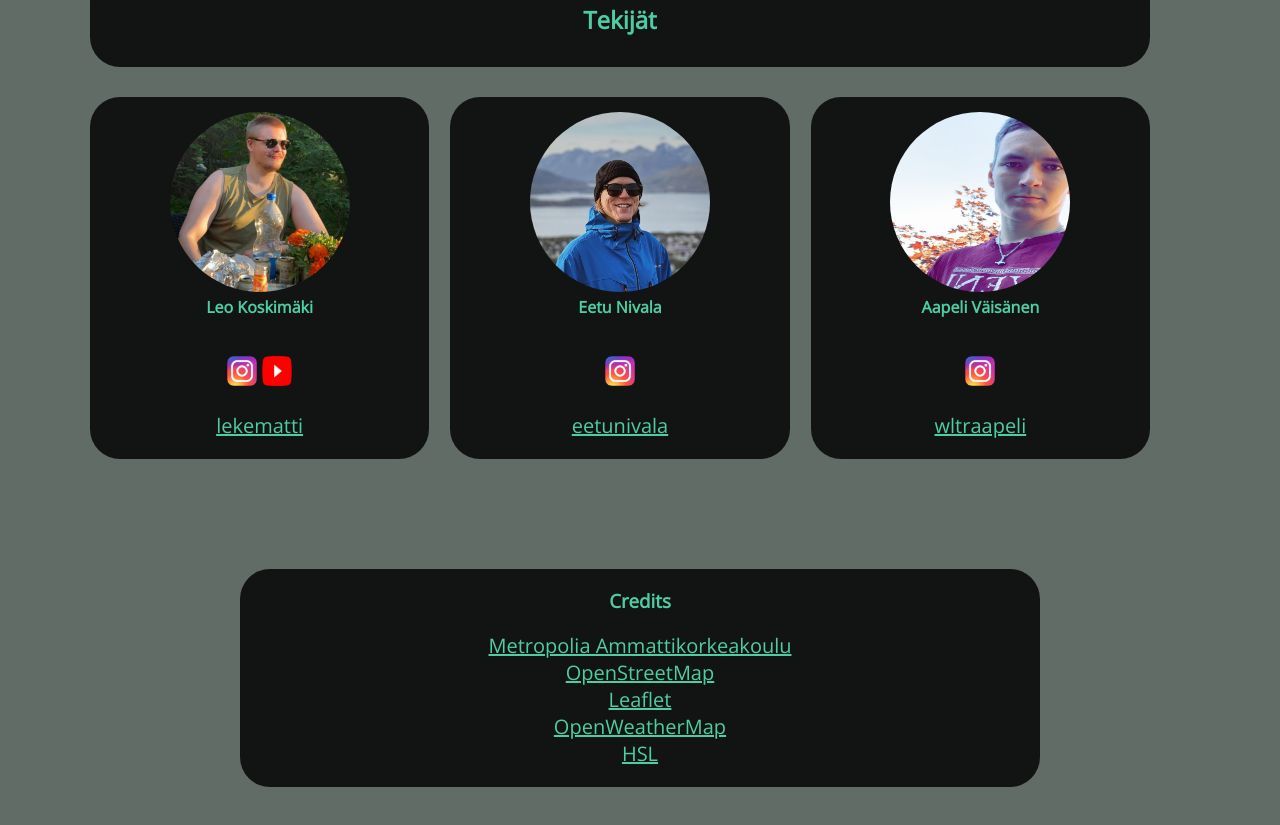
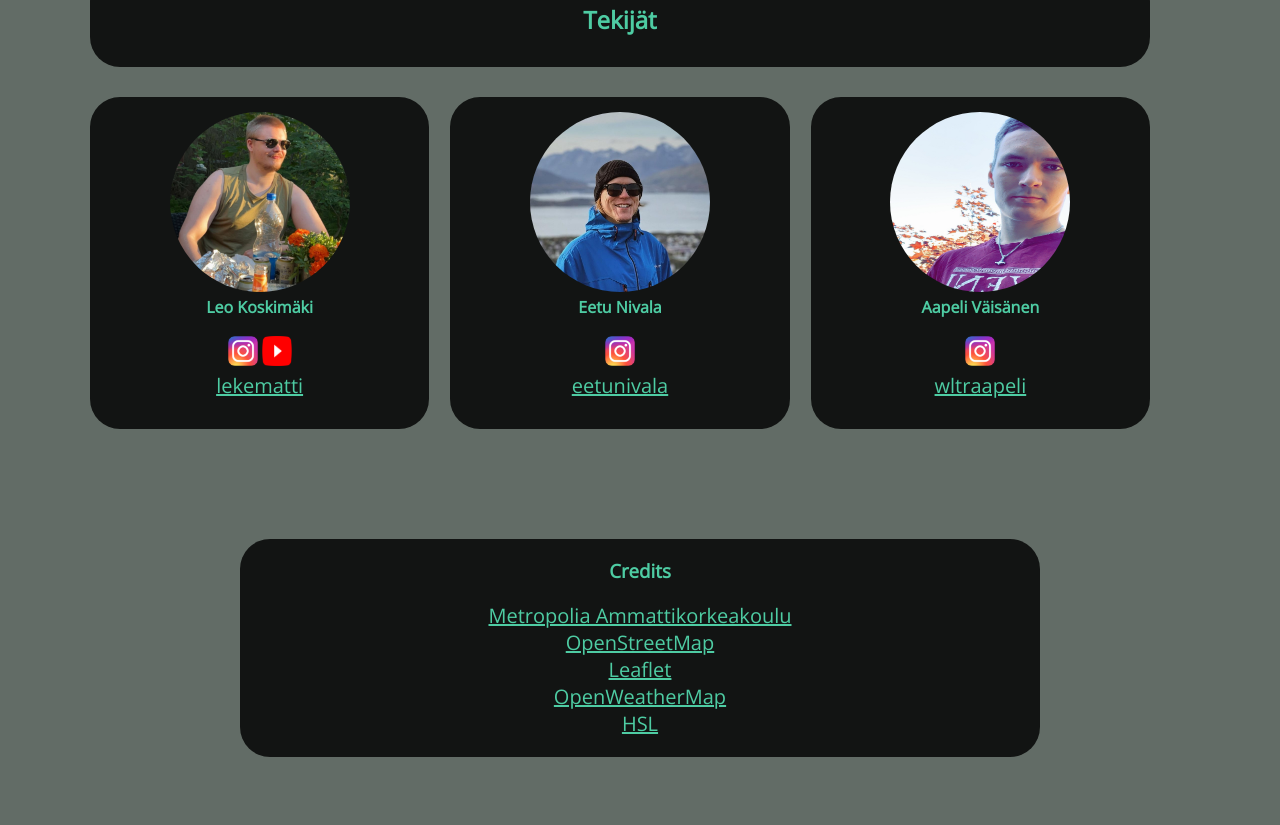
Before and after one commit to Lekematti/Web-Digi-Project, a plain HTML site: page credits.html in a window 1280 px wide. Shown: the part 682-1507 px from the top of the page. Drawn offline with nearby package versions, Linux system fonts and the light colour scheme.

Commit message:
Profiilikortteja korjattu.

```diff
--- a/credits.html
+++ b/credits.html
@@ -48,29 +48,29 @@
             <img src="img/lekematti.jpg" style="border-radius: 50%; margin-top: 15px;" alt="leo" type="img/jpeg" width="180px" height="180px"/>
             <figcaption>Leo Koskimäki</figcaption>
             <br>
-            <p>
-                <a id="leoIG" href="http://www.instagram.com/lekematti/"><img src="img/instagram-logo.png" alt="kuva logosta" width="30px" height="30px"/></a>
-                <a id="leoYT" href="https://www.youtube.com/channel/UCkTLQKkjZAh-u5P_yoYYVtw"><img src="img/youtubelogo.png" alt="kuva logosta" width="30px" height="30px"/></a>
-            </p>
-            <p><a href="http://www.instagram.com/lekematti/">lekematti</a></p>
+            <a id="leoIG" href="http://www.instagram.com/lekematti/"><img src="img/instagram-logo.png" alt="kuva logosta" width="30px" height="30px"/></a>
+            <a id="leoYT" href="https://www.youtube.com/channel/UCkTLQKkjZAh-u5P_yoYYVtw"><img src="img/youtubelogo.png" alt="kuva logosta" width="30px" height="30px"/></a>
+            <br>
+            <a href="http://www.instagram.com/lekematti/">lekematti</a>
+            <p style="margin-bottom: 30px"></p>
         </div>
         <div class="flex-item flex-item3" style="background: #000000d0; border-radius: 30px; margin-top: 30px">
             <img src="img/eetu.jpg" style="border-radius: 50%; margin-top: 15px;" alt="eetu" type="img/jpeg" width="180px" height="180px"/>
             <figcaption>Eetu Nivala</figcaption>
             <br>
-            <p>
-                <a href="http://www.instagram.com/eetunivala/"><img src="img/instagram-logo.png" alt="kuva logosta" width="30px" height="30px"/></a>
-            </p>
-            <p><a href="http://www.instagram.com/eetunivala/">eetunivala</a></p>
+            <a href="http://www.instagram.com/eetunivala/"><img src="img/instagram-logo.png" alt="kuva logosta" width="30px" height="30px"/></a>
+            <br>
+            <a href="http://www.instagram.com/eetunivala/">eetunivala</a>
+            <p style="margin-bottom: 30px"></p>
         </div>
         <div class="flex-item flex-item4" style="background: #000000d0; margin-left: 2%; border-radius: 30px; margin-top: 30px">
             <img src="img/Aapeli.jpeg" style="border-radius: 50%; margin-top: 15px;" alt="aapeli" type="img/jpeg" width="180px" height="180px"/>
             <figcaption>Aapeli Väisänen</figcaption>
             <br>
-            <p>
-                <a href="http://www.instagram.com/wltraapeli/"><img src="img/instagram-logo.png" alt="kuva logosta" width="30px" height="30px"/></a>
-            </p>
-            <p><a href="http://www.instagram.com/wltraapeli/">wltraapeli</a></p>
+            <a href="http://www.instagram.com/wltraapeli/"><img src="img/instagram-logo.png" alt="kuva logosta" width="30px" height="30px"/></a>
+            <br>
+            <a href="http://www.instagram.com/wltraapeli/">wltraapeli</a>
+            <p style="margin-bottom: 30px"></p>
         </div>
     </div>
 
```
